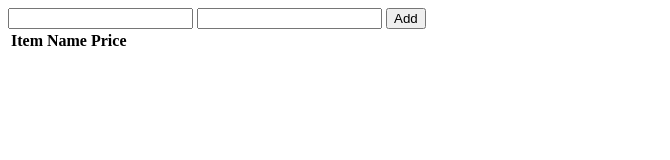
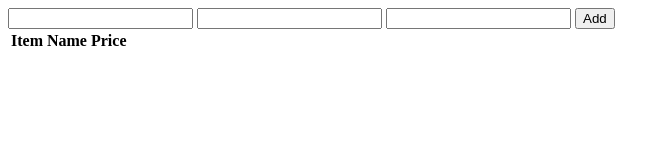
Before and after one commit to acciojob/shopping-cart-imranshaikh9930, a website: page main.html in a window 1280 px wide. Shown: the whole page, without its empty margins (0-670 px from the left). Drawn offline with Linux system fonts and the light colour scheme.

Commit message:
created a submission

```diff
--- a/main.html
+++ b/main.html
@@ -9,7 +9,7 @@
 <body>
 	 <input type="text" id="item-name-input" />
     <input type="text" id="item-price-input" />
-	<!-- <input type="text" id="item-qty-input" > -->
+	<input type="text" id="item-qty-input" >
     <button id="add">Add</button>
 <!--  -->
     <table id="item-list">
```
